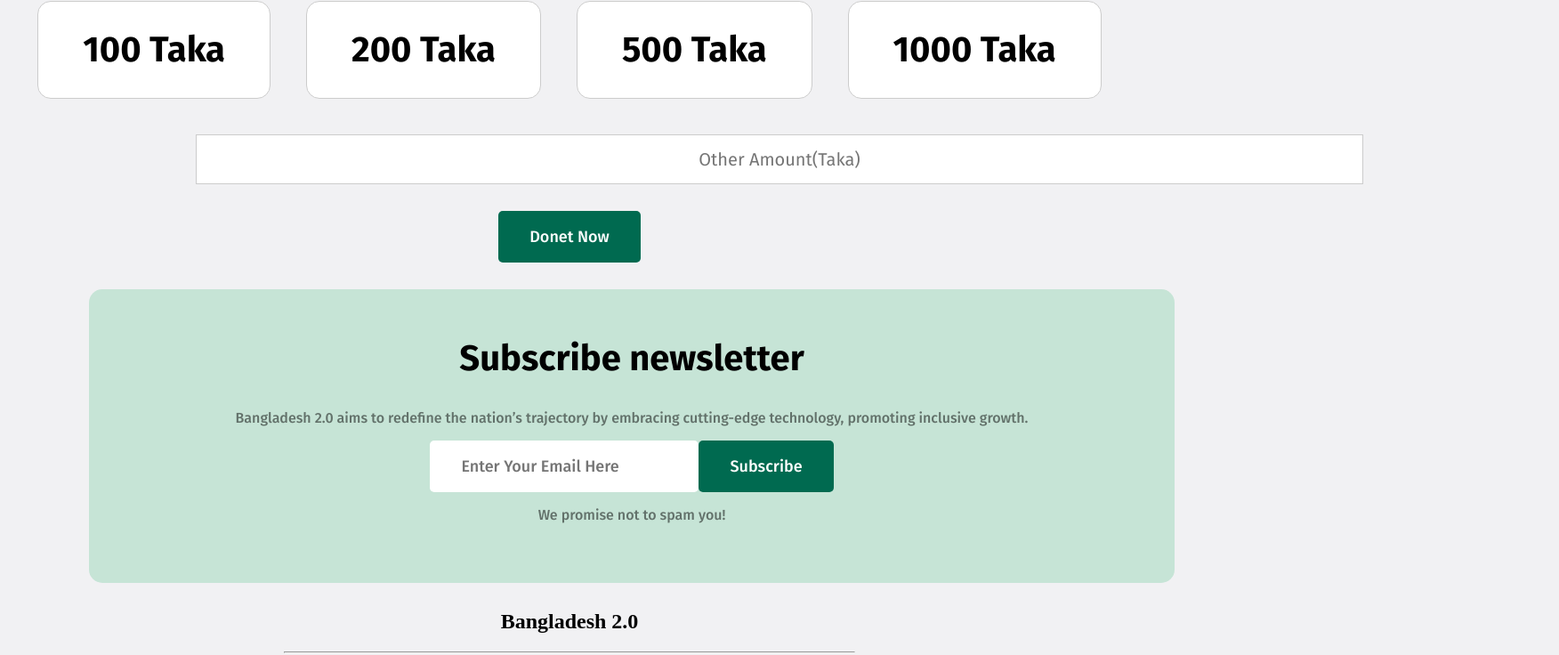
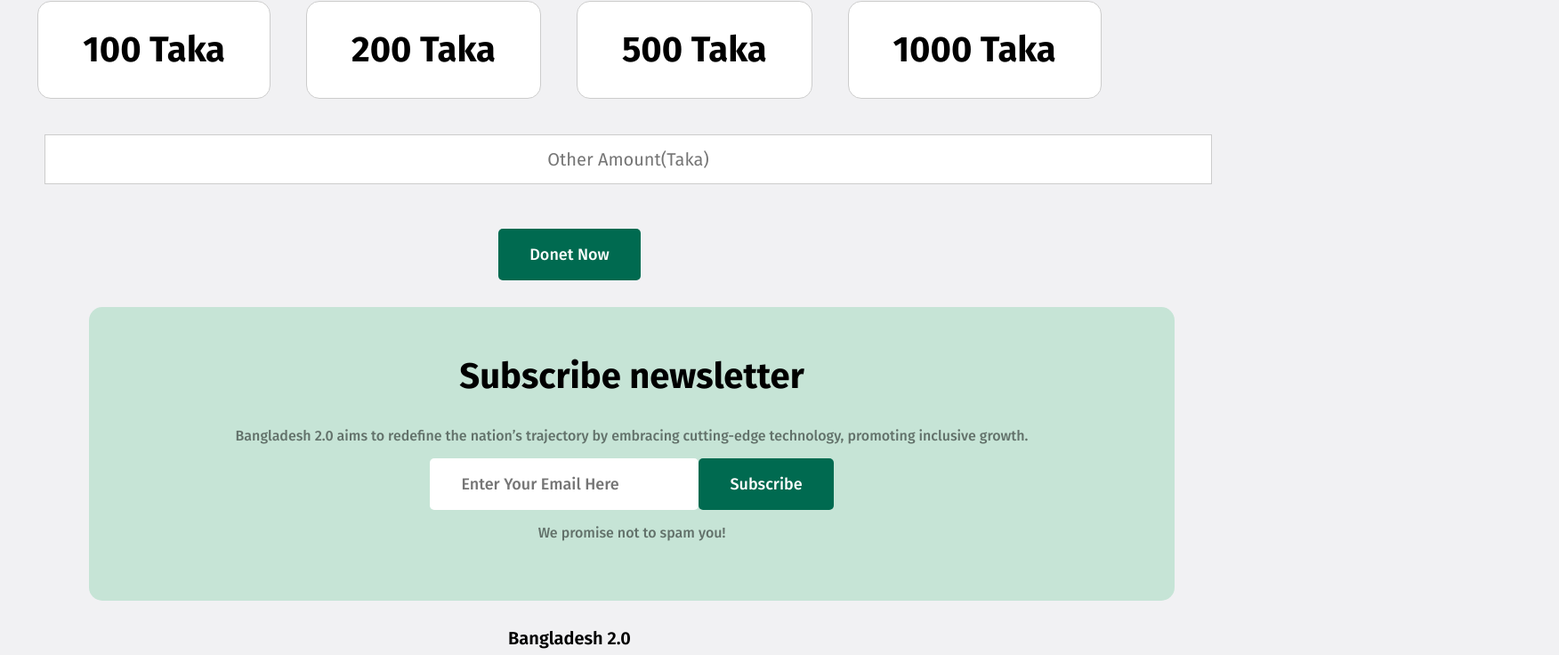
Before and after one commit to tasnim168/assignment-1-b11, a plain HTML site: page index.html in a window 1280 px wide. Shown: the part 3520-4256 px from the top of the page at 89% size, 1752 px wide, since content can reach past the window. Drawn offline with Linux system fonts and the light colour scheme.

Commit message:
all tags added

```diff
--- a/styles/style.css
+++ b/styles/style.css
@@ -175,7 +175,7 @@ background-color:rgba(247, 235, 207, 1) ;
     margin: 20px 50px 30px 50px;
   }
   .table{
-    width: 1280px;
+    width: 1150px;
     height: 300px;
     border: 1px solid #ccc;
     border-collapse: collapse;
@@ -312,7 +312,7 @@ background-color:rgba(247, 235, 207, 1) ;
   border: 1px solid #ccc;
   text-align: center;
   padding:15px;
-  margin: 20px 220px 10px;
+  margin: 20px 50px 30px 50px;
 }
 .donate-btn{
   text-align: center;
@@ -362,6 +362,13 @@ background-color:rgba(247, 235, 207, 1) ;
   justify-content: center;
   width: 1280px;
 }
+.footer-part{
+  font-family: "Fira Sans", serif;
+  font-weight: 600;
+  font-style: normal;
+  font-size: 20px;
+
+}
 .icons{
   display: flex;
   align-items: center;
```
